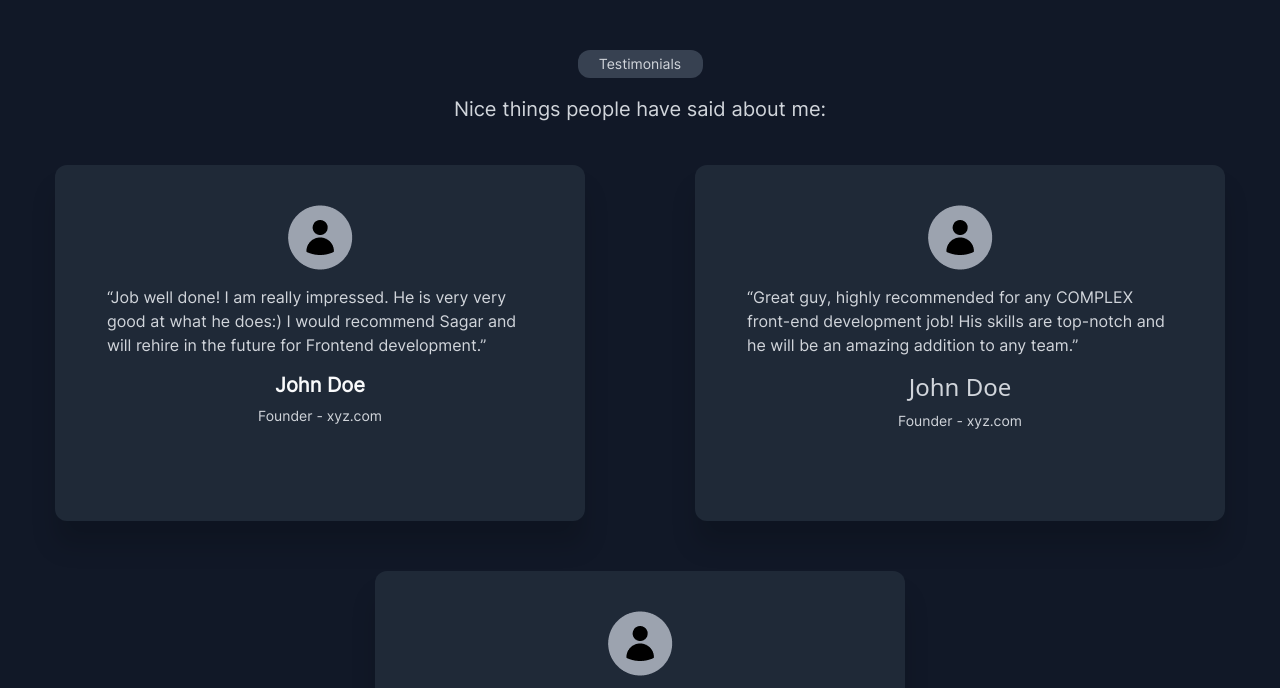
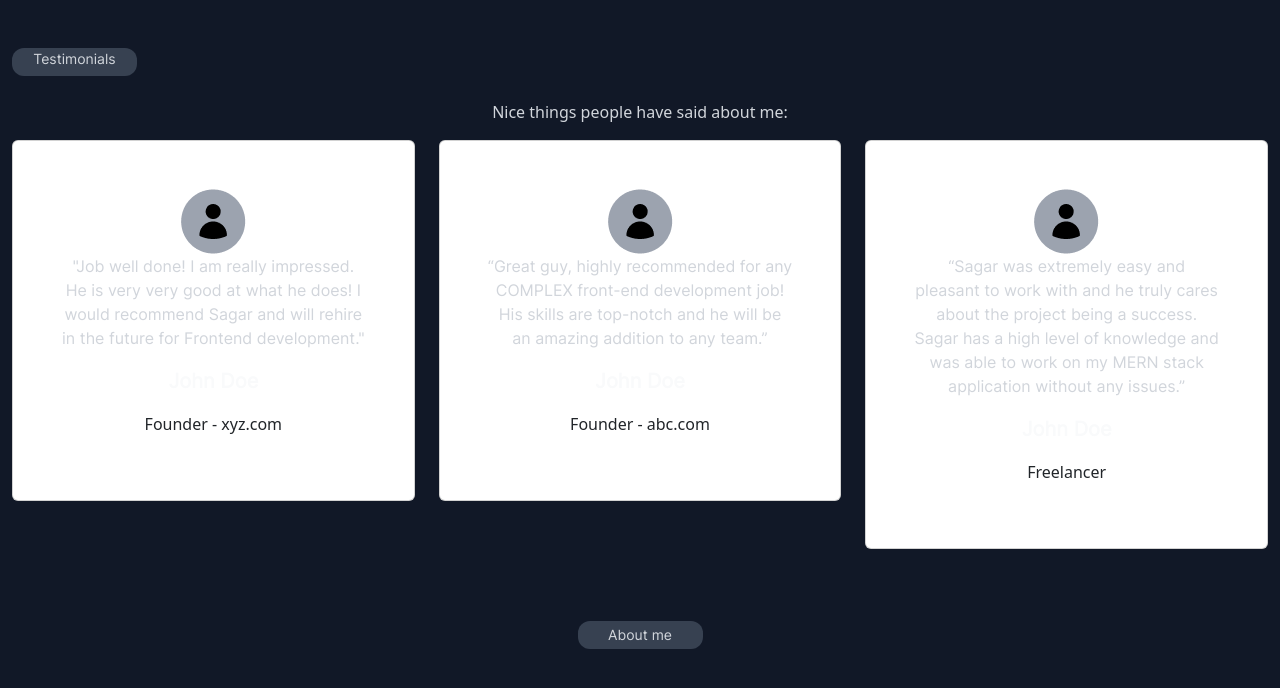
Before and after one commit to datoz1708/Bootstrap-Container-HW2, a plain HTML site: page index.html in a window 1280 px wide. Shown: the top 688 px of the page. Drawn offline with nearby package versions, Linux system fonts and the light colour scheme.

Commit message:
Update index.html

```diff
--- a/index.html
+++ b/index.html
@@ -9,89 +9,81 @@
 </head>
 <body>
 
-    <div class="container-fluid">
-        <div class="row">
-                <p class="tag">Testimonials</p>
-                <p class="feedbacks-about-me">Nice things people have said about me:</p>
-        </div>
+    <div class="container-fluid mt-5 text-center">
+        <h2 class="tag mb-4">Testimonials</h2>
+        <p id="headline">Nice things people have said about me:</p>
 
         <div class="row">
-            <div class="col-4">
-                <div class="feedback-card">
-                    <img src="img/icon-avatar.png" alt="avatar-icon">
-                    <p class="feedback">“Job well done! I am really impressed. He is very very good at what he does:) I would recommend Sagar and will rehire in the future for Frontend development.”</p>
-                    <h4 class="name">John Doe</h4>
-                    <p class="founder">Founder - xyz.com</p>
+            <div class="col-md-4 mb-4">
+                <div class="card p-5">
+                    <div class="">
+                        <img src="img/icon-avatar.png" id="icon-avatar">
+                    </div>
+                        <p class="feedback">"Job well done! I am really impressed. He is very very good at what he does! I would recommend Sagar and will rehire in the future for Frontend development."</p>
+                        <p class="name">John Doe</p>
+                        <p class="job">Founder - xyz.com</p>
                 </div>
             </div>
 
-            <div class="col-4">
-                <div class="feedback-card">
-                    <img src="img/icon-avatar.png" alt="avatar-icon">
+            <div class="col-md-4 mb-4">
+                <div class="card p-5">
+                    <div class="">
+                        <img src="img/icon-avatar.png" id="icon-avatar">
+                    </div>
                         <p class="feedback">“Great guy, highly recommended for any COMPLEX front-end development job! His skills are top-notch and he will be an amazing addition to any team.”</p>
-                    <h4>John Doe</h4>
-                    <p class="founder">Founder - xyz.com</p>
+                        <p class="name">John Doe</p>
+                        <p class="job">Founder - abc.com</p>
                 </div>
             </div>
 
-            <div class="col-4">
-                <div class="feedback-card">
-                    <img src="img/icon-avatar.png" alt="avatar-icon">
+            <div class="col-md-4 mb-4">
+                <div class="card p-5">
+                    <div class="">
+                        <img src="img/icon-avatar.png" id="icon-avatar">
+                    </div>
                         <p class="feedback">“Sagar was extremely easy and pleasant to work with and he truly cares about the project being a success. Sagar has a high level of knowledge and was able to work on my MERN stack application without any issues.”</p>
-                    <h4>John Doe</h4>
-                    <p class="founder">Founder - xyz.com</p>
-                </div>
+                        <p class="name">John Doe</p>
+                        <p class="job">Freelancer</p>
                 </div>
             </div>
 
         </div>
-
-    <div class="container">
-            <p class="tag">About me</p>
-        <div class="row">
-
-            <div class="col">
-                <img src="img/Pic.png" alt="sagar-full-pose">
     </div>
 
-            <div class="col">
+    <div class="container mt-5">
+        <p class="tag mb-4">About me</p>
+
+        <div class="row justify-content-center">
+            <div class="col-md-4 p-4">
+                <img src="img/Pic.png" alt="Avatar" id="profile-img">
+            </div>
+            <div class="col-md-6 p-4">
+
                 <div class="about-me">
                     <h1>Curious about me? Here you have it:</h1>
                     <p>
                         I'm a passionate, <a href="https://www.figma.com/@shahsagarm">self-proclaimed designer</a> who specializes in full stack development (React.js & Node.js). I am very enthusiastic about bringing the technical and visual aspects of digital products to life. User experience, pixel perfect design, and writing clear, readable, highly performant code matters to me.
-                    </p>
-
-                    <p>
+                        <br><br>
                         I began my journey as a web developer in 2015, and since then, I've continued to grow and evolve as a developer, taking on new challenges and learning the latest technologies along the way. Now, in my early thirties, 7 years after starting my web development journey, I'm building cutting-edge web applications using modern technologies such as Next.js, TypeScript, Nestjs, Tailwindcss, Supabase and much more.
-                    </p>
-
-                    <p>
+                        <br><br>
                         I am very much a progressive thinker and enjoy working on products end to end, from ideation all the way to development.
-                    </p>
-
-                    <p>
+                        <br><br>
                         When I'm not in full-on developer mode, you can find me hovering around on Twitter or on indie hacker, witnessing the journey of early startups or enjoying some free time. You can follow me on <a href="https://twitter.com/shahsagarm">Twitter</a> where I share tech-related bites and build in public, or you can follow me on <a href="https://github.com/shahsagarm">Github</a>.
-                    </p>
-
-                    <p>
+                        <br><br>
                         Finally, some quick bits about me.
-                    </p>
-
+                        <br>
                         <ul>
-                        <div class="left">
+                            <div>
                                 <li>Finally, some quick bits about me.</li>
                                 <li>Full time freelancer</li>
                             </div>
-                        <div class="right">
+                            <div>
                                 <li>Avid learner</li>
                                 <li>Aspiring indie hacker</li>
                             </div>
                         </ul>
-
-                    <p>
                         One last thing, I'm available for freelance work, so feel free to reach out and say hello! I promise I don't bite 😉
                     </p>
-                </div>
             </div>
         </div>
     </div>
```
Lines whose indentation alone changed are shown as unchanged.
